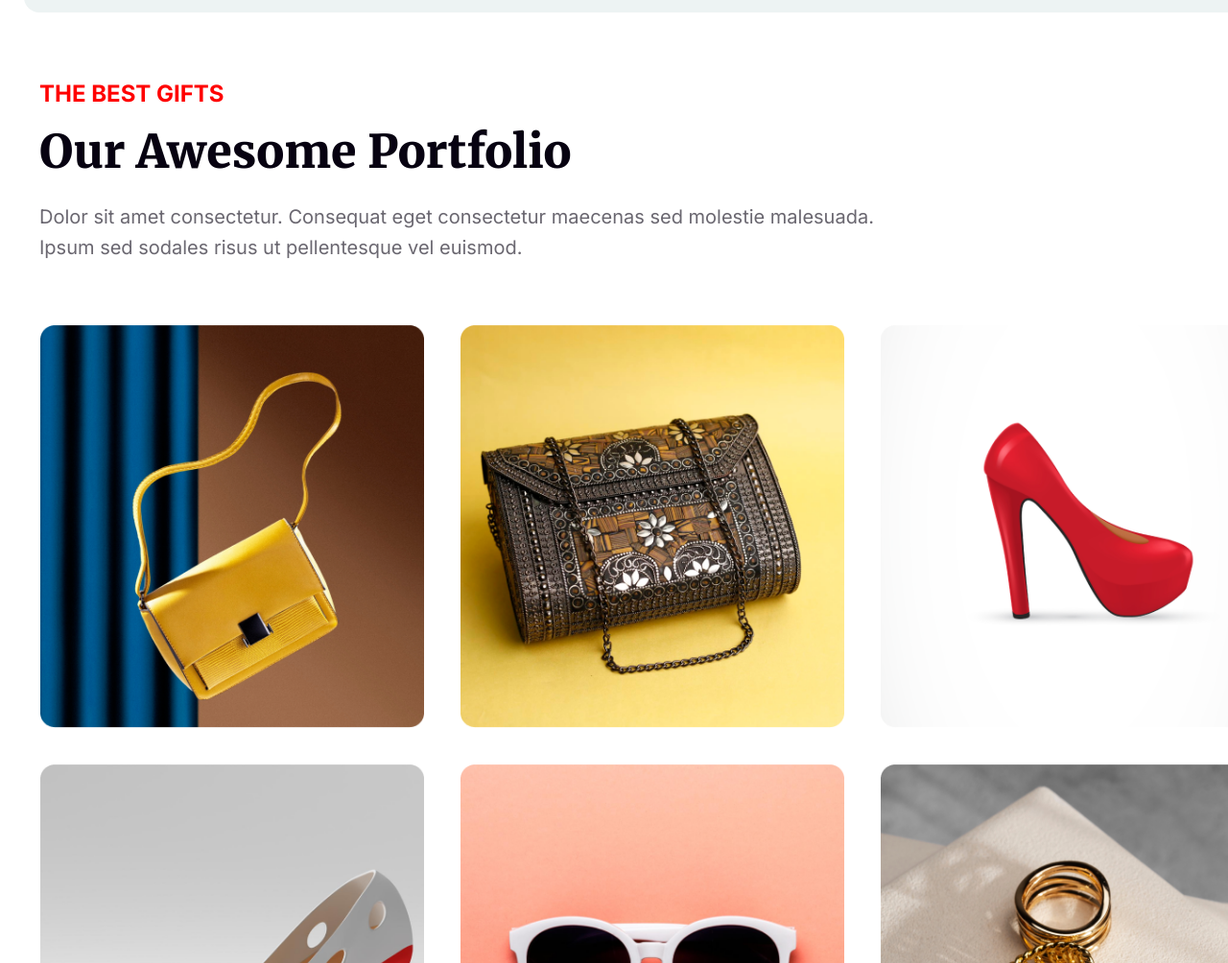
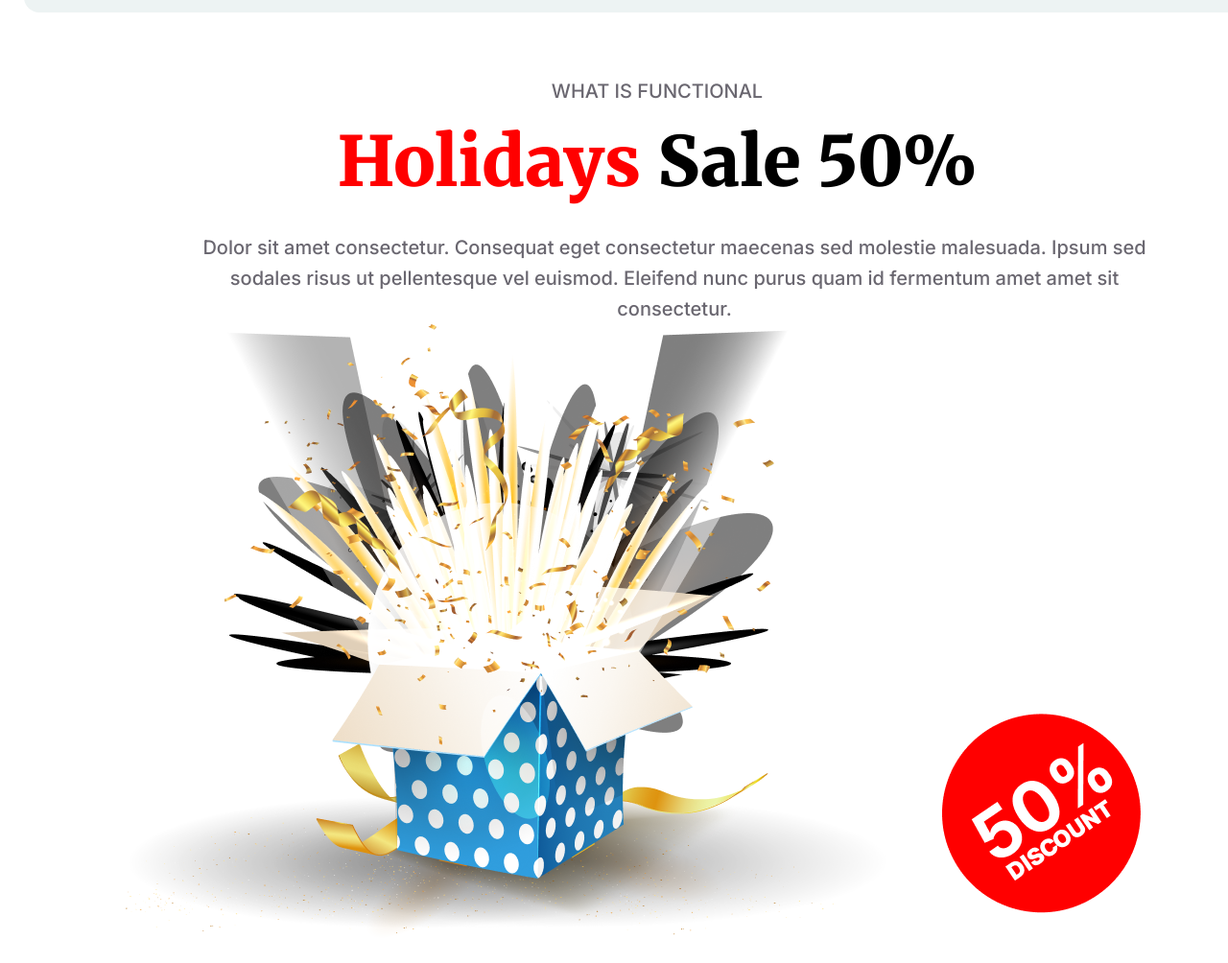
Before and after one commit to tamimtarek/Assignment-1st, a plain HTML site: page index.html in a window 1280 px wide. Shown: the part 2789-3793 px from the top of the page at 96% size. Drawn offline with Linux system fonts and the light colour scheme.

Commit message:
something uddated

```diff
--- a/index.html
+++ b/index.html
@@ -8,7 +8,7 @@
     <link href="https://fonts.googleapis.com/css2?family=Merriweather:wght@400;900&display=swap" rel="stylesheet">
     <link rel="preconnect" href="https://fonts.googleapis.com">
     <link rel="preconnect" href="https://fonts.gstatic.com" crossorigin>
-    <link href="https://fonts.googleapis.com/css2?family=Inter:wght@400;700&display=swap" rel="stylesheet">
+    <link href="https://fonts.googleapis.com/css2?family=Inter:wght@400;500;700&display=swap" rel="stylesheet">
     <title>New Year</title>
     <link rel="stylesheet" href="style/style.css">
 </head>
@@ -40,6 +40,18 @@
            <h3 class="date"><span class="red">Date:</span>December Night 2023</h3>
             <h3 class="time"><span class="red">Time:</span class="red">Evening 7.30 pm to 12.30 am</h3>
             <button class="btn2">JOIN NOW</button>
+        </div>
+        <div class="Holyday-sale">
+            <h3 class="sale-title">WHAT IS FUNCTIONAL</h3>
+            <h3 class="sale-heading"><span class="red">Holidays</span> Sale 50%</h3>
+            <p class="sale-description">Dolor sit amet consectetur. Consequat eget consectetur maecenas sed
+            molestie malesuada. Ipsum sed sodales risus ut pellentesque vel euismod. Eleifend nunc purus quam id fermentum amet amet sit consectetur.</p>
+            <div class="sale-image">
+                <img class="box-img" src="resources/Group 75.png" alt="">
+                <img class="discount-fifty" src="resources/Group 44.png" alt="">
+                <img class="lady" src="resources/Rectangle 1.png" alt="">
+
+            </div>
         </div>
         <div class="Product">
             <h3 class="p-title">THE BEST GIFTS</h3>
--- a/style/style.css
+++ b/style/style.css
@@ -145,6 +145,50 @@
     border: none;
 }
 
+/* Holyday Sale section */
+
+.Holyday-sale{
+    width: 1320px;
+    text-align: center;
+    background: url('../resources/Rectangle\ 2.png');
+    background-repeat: no-repeat;
+    background-position: bottom;
+    width: 1320px;
+    margin-left: 25px;
+}
+
+.sale-title{
+    color: rgba(7, 2, 17, 0.60);
+    font-family: Inter;
+    font-size: 20px;
+    font-weight: 500;
+    margin-top: 70px;
+}
+.sale-heading{
+    text-align: center;
+    font-family: Merriweather;
+    font-size: 72px;;
+    font-weight: 900;
+    margin-top: 16px;
+}
+.sale-description{
+    color: rgba(7, 2, 17, 0.60);
+    font-family: Inter;
+    font-size: 20px;
+    font-weight: 500;
+    line-height: 32px;
+    width: 1048px;
+    margin-left: 154px;
+    margin-top: 28px;
+}
+.sale-image{
+}
+.lady{
+    margin-bottom: 224px;
+
+
+}
+
 /* Product section */
 
 .Product{
@@ -156,7 +200,7 @@
     color: #F00;
     font-family: Inter;
     font-size: 24px;
-    font-weight: 700;
+    font-weight: 500;
     margin-left: 16px;
 }
 .p-heading{
@@ -271,8 +315,8 @@ hr{
     margin-top: 48px;
     margin-bottom: 48px;
 }
-.social-icon >img{
-    gap: 24px;
+.social-icon img{
+    margin: 20px;
 }
 .copyright{
     display: flex;
@@ -284,5 +328,6 @@ hr{
 }
 .unsubsribe{
     margin-top: 100px;
-    padding-right: 115px;
+    padding-right: 142px;
+
 }
```
